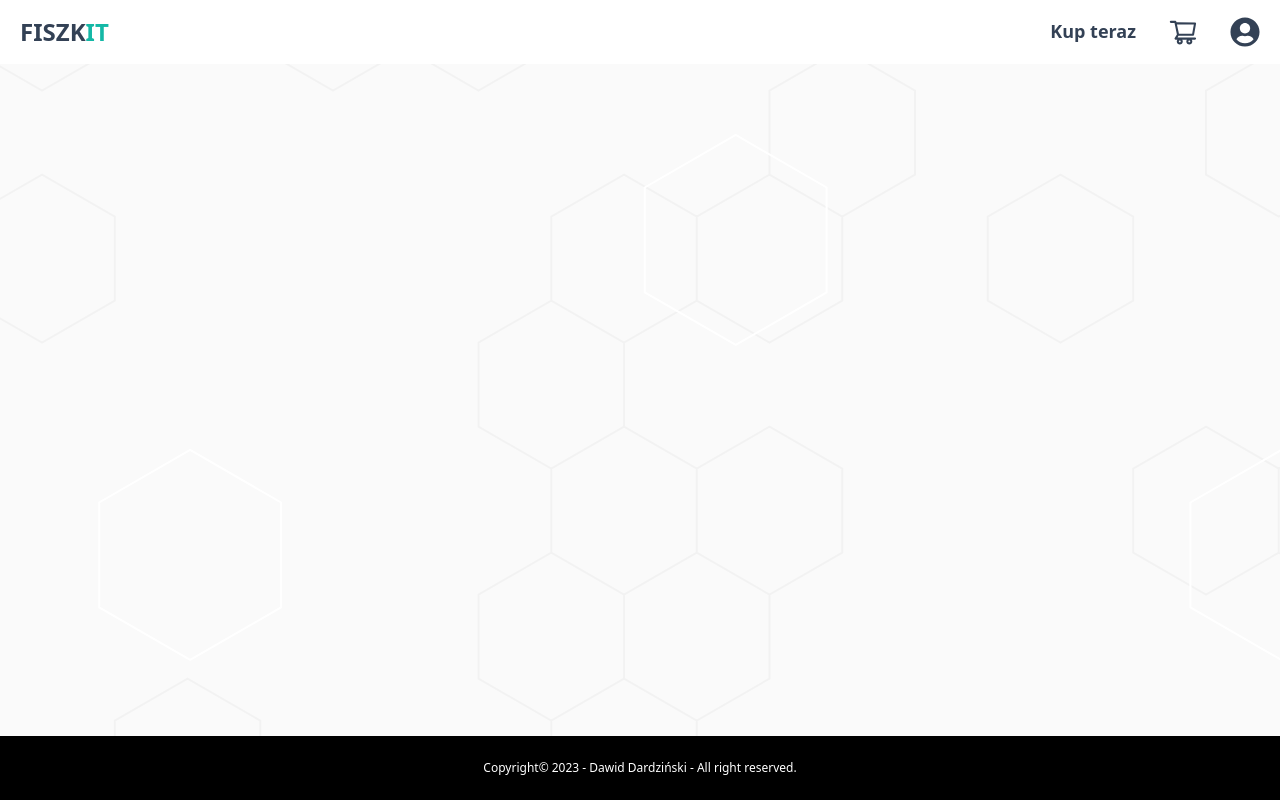
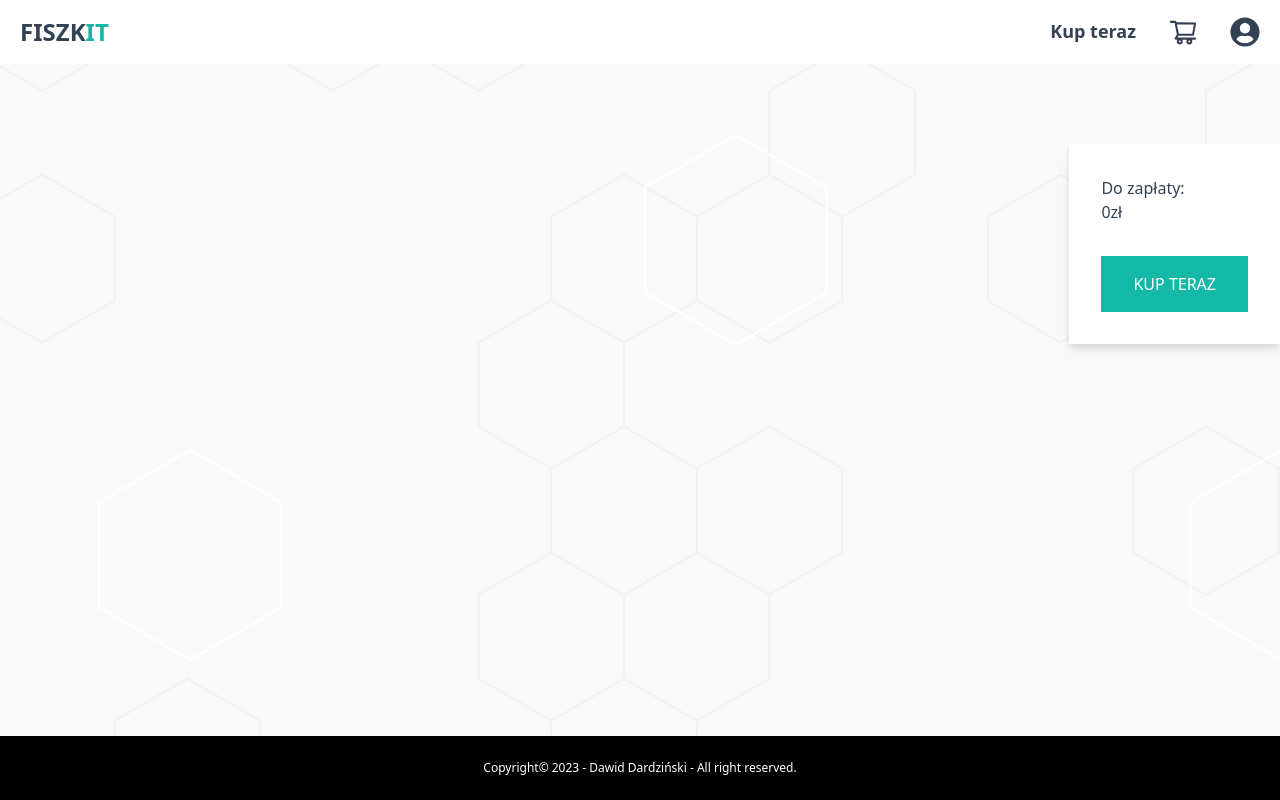
Before and after one commit to 3xen11/FlipIT, a Next.js app: page /cart in a window 1280 px wide. Built offline with nearby package versions, Linux system fonts and the light colour scheme.

Commit message:
cart [feature]: addded summary cost

```diff
--- a/layout/Cart.js
+++ b/layout/Cart.js
@@ -1,12 +1,27 @@
 import CartPosition from '@/src/components/CartPosition';
-import { useSelector } from 'react-redux';
+import { useEffect } from 'react';
+import { useDispatch, useSelector } from 'react-redux';
+import { getTotalCost } from '@/src/features/cart/cartSlice';
 
 const Cart = () => {
-  const { cartItems } = useSelector((store) => store.cart);
+  const { cartItems, totalCost } = useSelector((store) => store.cart);
+  const dispatch = useDispatch();
+  useEffect(() => {
+    dispatch(getTotalCost());
+  }, [cartItems]);
 
   return (
     <section className="grow ">
       <div className="max-w-7xl mx-auto mt-20 ">
+        <div className=" mb-16 flex justify-end">
+          <div className="bg-white flex flex-col w-fit p-8 bg-white drop-shadow-lg">
+            <p>Do zapłaty: </p>
+            <p>{totalCost.length === 0 ? '0' : totalCost}zł</p>
+            <button className="flex bg-teal-500 px-8 py-4 self-center mt-8 text-white">
+              KUP TERAZ
+            </button>
+          </div>
+        </div>
         {cartItems.map((cartItem) => {
           const { cost, icons, title } = cartItem;
 
--- a/src/features/cart/cartSlice.js
+++ b/src/features/cart/cartSlice.js
@@ -6,6 +6,7 @@ const initialState = {
   cartItems: [],
   total: 0,
   cartPosition: 0,
+  totalCost: 0,
   buttons: {
     basic: [
       {
@@ -132,7 +133,14 @@ const cartSlice = createSlice({
           state.buttons.premium[2].newIcon = null;
         } else return;
       }
+
       state.button = null;
+    },
+    getTotalCost: (state) => {
+      state.totalCost = state.cartItems.reduce(
+        (total, item) => total + item.cost,
+        0
+      );
     },
   },
 });
@@ -146,6 +154,8 @@ export const {
   id,
   cartItems,
   addToCart,
+  totalCost,
+  getTotalCost,
 } = cartSlice.actions;
 
 export default cartSlice.reducer;
```
